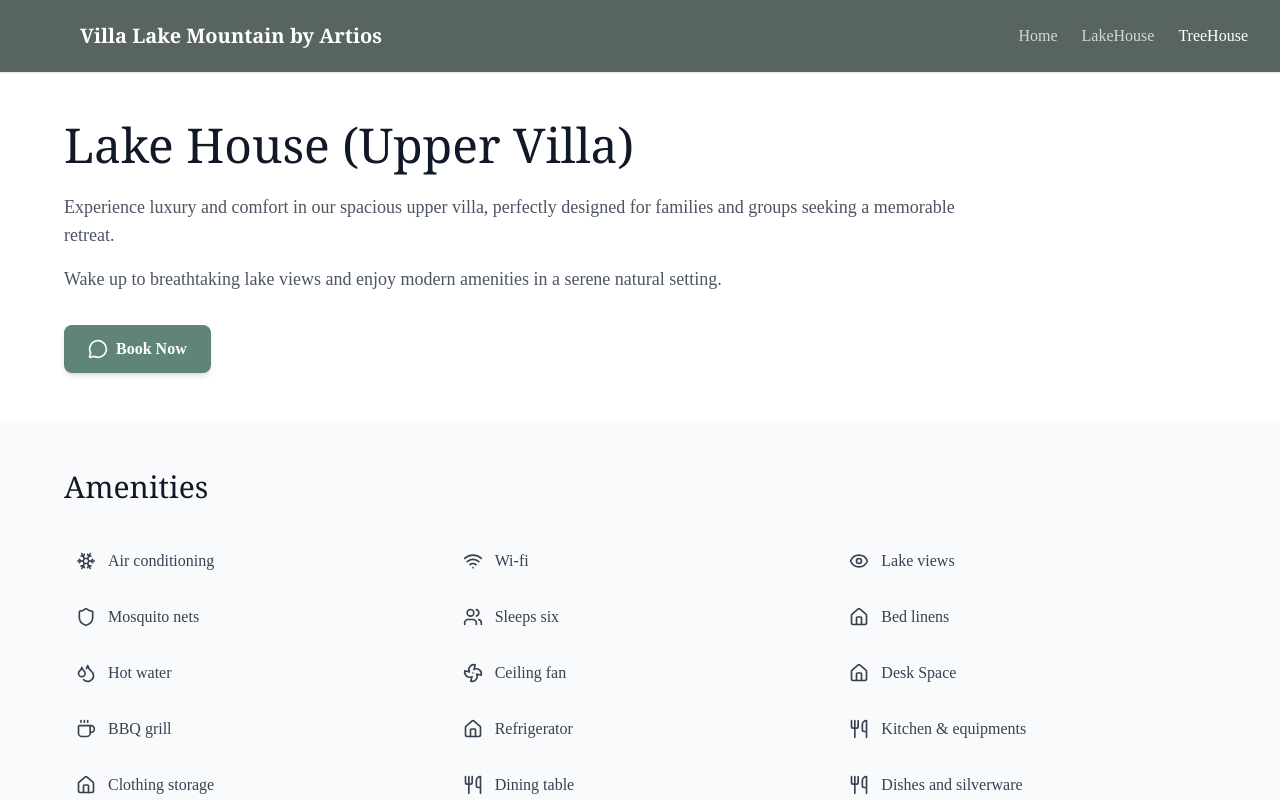
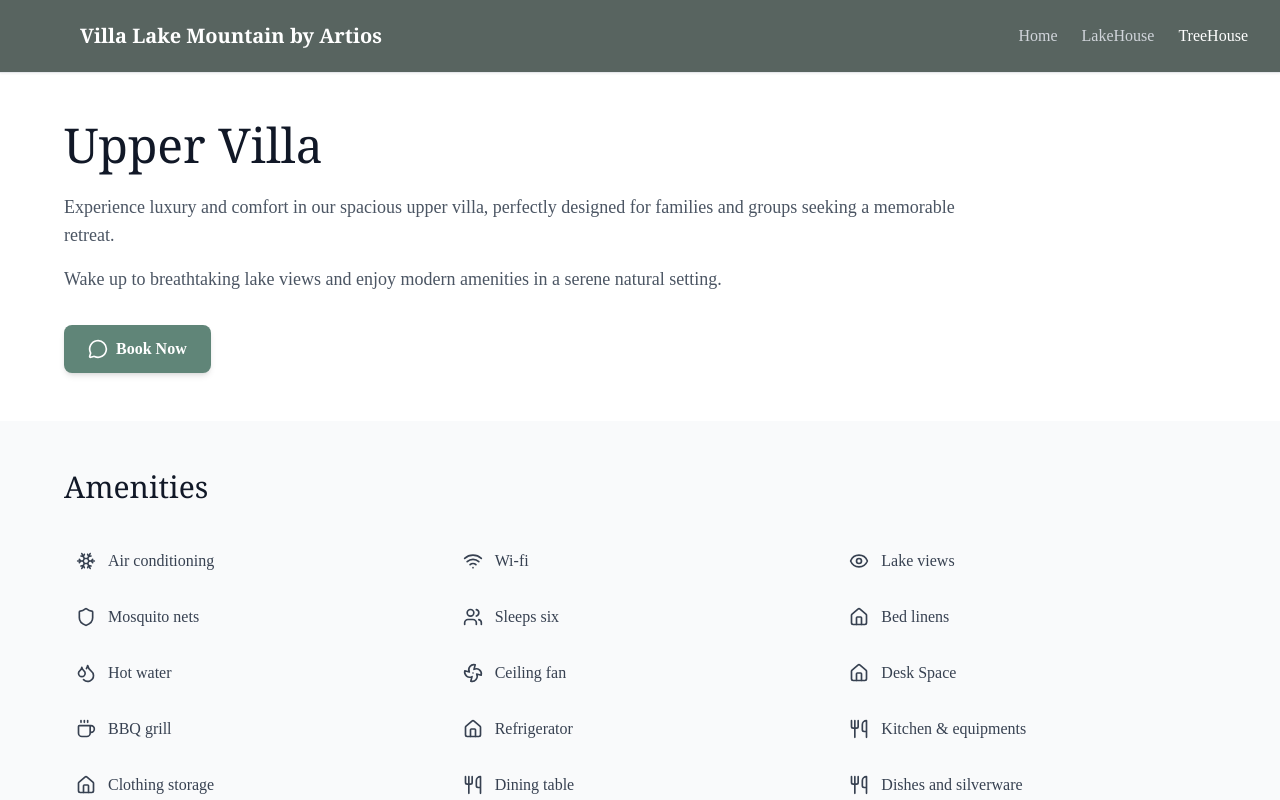
Before and after one commit to pavanuthsara/villa-lake-mountain-v2, a React (Vite) app: page /villa/upper in a window 1280 px wide. Shown: the top 800 px of the page. Built offline with nearby package versions, Linux system fonts and the light colour scheme; a web font is replaced by a local one.

Commit message:
update ground villa and upper villa names

```diff
--- a/src/pages/villaPages/VillaHeader.jsx
+++ b/src/pages/villaPages/VillaHeader.jsx
@@ -2,7 +2,7 @@ import { MessageCircle } from 'lucide-react';
 
 const VillaHeader = ({ title, descriptions, villaType }) => {
   const handleBookNow = () => {
-    const message = `Hello, I would like to book the ${villaType === 'upper' ? 'Upper Villa (Lake House)' : 'Ground Villa (Lake House)'}.`;
+    const message = `Hello, I would like to book the ${villaType === 'upper' ? 'Upper Villa' : 'Ground Villa'}.`;
     const phoneNumber = '+917709589459';
     const whatsappUrl = `https://wa.me/${phoneNumber}?text=${encodeURIComponent(message)}`;
     window.open(whatsappUrl, '_blank');
--- a/src/pages/villaPages/ground/GroundVilla.jsx
+++ b/src/pages/villaPages/ground/GroundVilla.jsx
@@ -89,7 +89,7 @@ const GroundVilla = () => {
     <div className="min-h-screen bg-white">
       <VillaNav currentPage="ground" />
       <VillaHeader
-        title="Lake House (Ground)"
+        title="Ground Villa"
         descriptions={descriptions}
         villaType="ground"
       />
--- a/src/pages/villaPages/upper/UpperVilla.jsx
+++ b/src/pages/villaPages/upper/UpperVilla.jsx
@@ -79,7 +79,7 @@ const UpperVilla = () => {
     <div className="min-h-screen bg-white">
       <VillaNav currentPage="upper" />
       <VillaHeader
-        title="Lake House (Upper Villa)"
+        title="Upper Villa"
         descriptions={descriptions}
         villaType="upper"
       />
```
